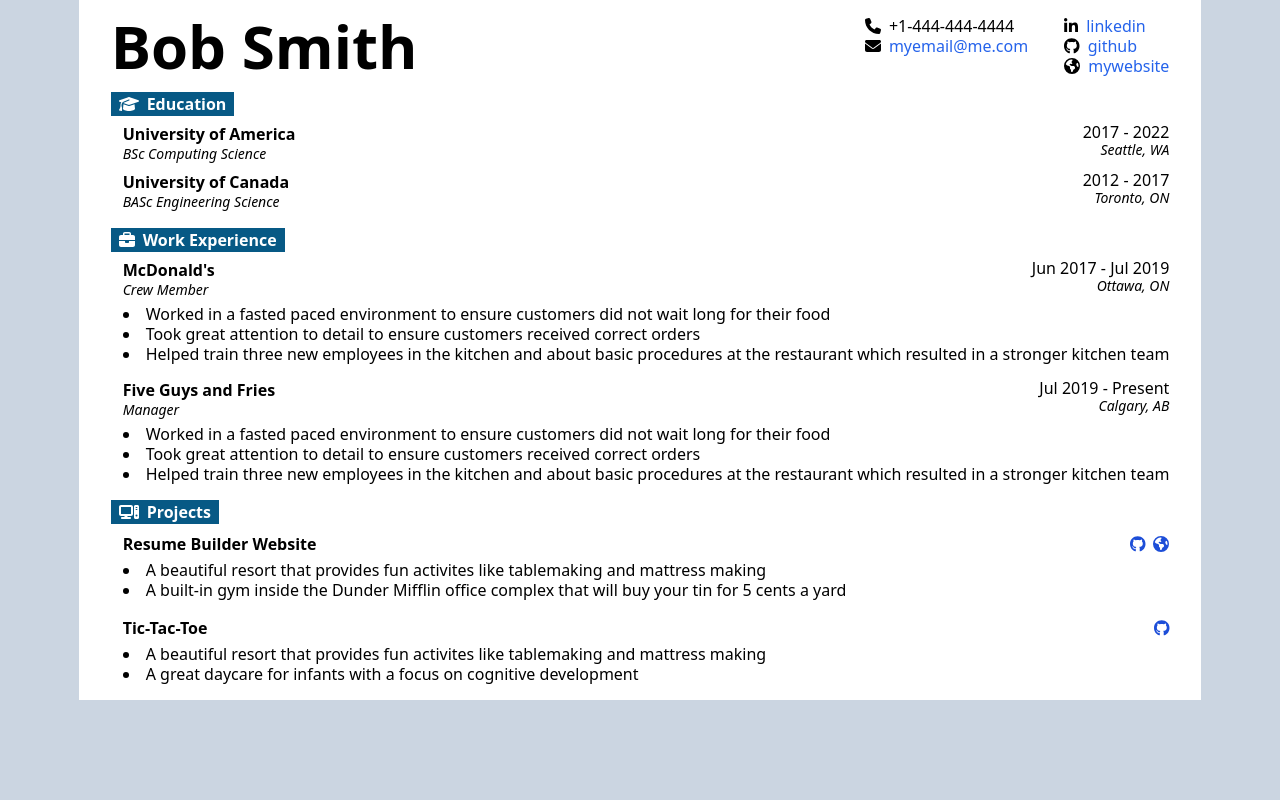
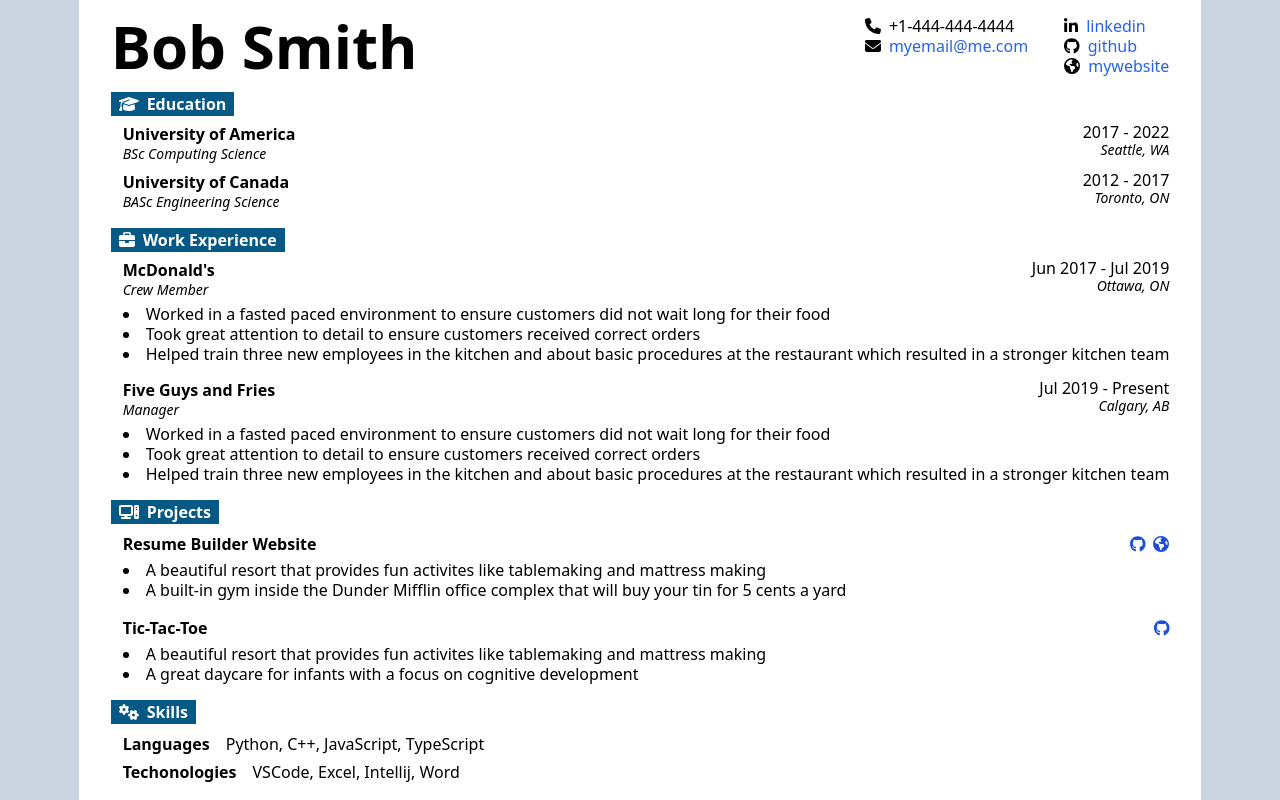
Before and after one commit to Blastose/resume-builder, a React (Create React App) app: page / in a window 1280 px wide. Built offline with nearby package versions, Linux system fonts and the light colour scheme.

Commit message:
Add skills section

```diff
--- a/src/components/cv-output/cv-layout.tsx
+++ b/src/components/cv-output/cv-layout.tsx
@@ -3,6 +3,7 @@ import CVPersonalInfo from "../personal-info/cv-personal-info";
 import CVEducation from "../education/cv-education";
 import CVExperience from "../work-experience/cv-experience";
 import CVProject from "../project/cv-project";
+import CVSkill from "../skill/cv-skill";
 
 class CVLayout extends React.Component {
   render() {
@@ -12,6 +13,7 @@ class CVLayout extends React.Component {
         <CVEducation />
         <CVExperience />
         <CVProject />
+        <CVSkill />
       </div>
     );
   }
--- /dev/null
+++ b/src/components/interfaces/skill-item-interface.ts
@@ -0,0 +1,6 @@
+interface SkillItemInterface {
+  name: string;
+  skills: string[];
+}
+
+export default SkillItemInterface;
--- /dev/null
+++ b/src/components/skill/cv-skill.tsx
@@ -0,0 +1,38 @@
+import React from "react";
+import Section from "../util/cv-section";
+import SkillItem from "./skill-item";
+import SkillItemInterface from "../interfaces/skill-item-interface";
+
+class CVSkill extends React.Component {
+  skillItems: SkillItemInterface[];
+
+  constructor(props: any) {
+    super(props);
+    this.skillItems = [
+      {
+        name: "Languages",
+        skills: ["Python", "C++", "JavaScript", "TypeScript"],
+      },
+      {
+        name: "Techonologies",
+        skills: ["VSCode", "Excel", "Intellij", "Word"],
+      },
+    ];
+  }
+
+  render() {
+    return (
+      <div className="flex flex-col gap-2">
+        <Section title="Skills" icon={["fas", "gears"]} />
+
+        <div className="flex flex-col gap-1">
+          {this.skillItems.map((item, index) => {
+            return <SkillItem {...item} key={index} />;
+          })}
+        </div>
+      </div>
+    );
+  }
+}
+
+export default CVSkill;
--- /dev/null
+++ b/src/components/skill/skill-item.tsx
@@ -0,0 +1,12 @@
+import SkillItemInterface from "../interfaces/skill-item-interface";
+
+function SkillItem(props: SkillItemInterface) {
+  return (
+    <div className="flex gap-4 ml-3">
+      <div className="font-bold">{props.name}</div>
+      <div>{props.skills.join(", ")}</div>
+    </div>
+  );
+}
+
+export default SkillItem;
```
